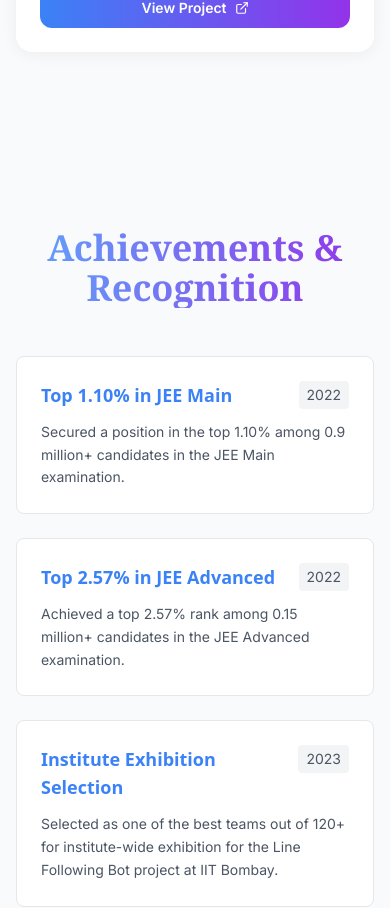
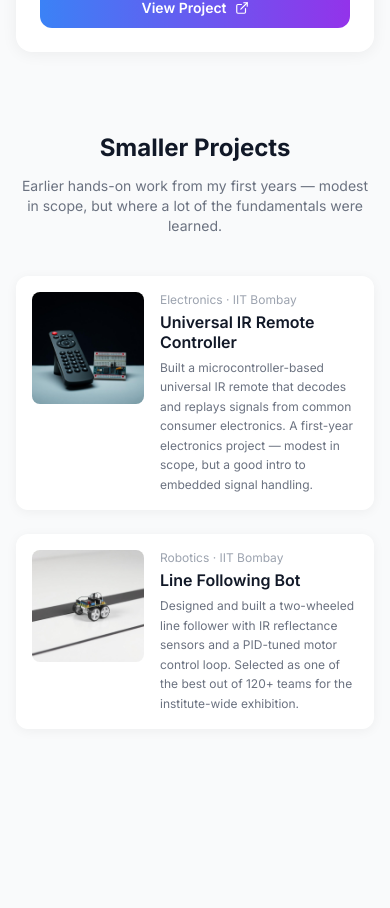
Before and after one commit to VanTenny/yoyoyo, a React (Vite) app: page / in a window 390 px wide. Shown: the part 5946-6854 px from the top of the page. Built offline with nearby package versions, Linux system fonts and the light colour scheme.

Commit message:
Changes
Co-authored-by: VanTenny <147185615+VanTenny@users.noreply.github.com>

```diff
--- a/src/components/ProjectsSection.tsx
+++ b/src/components/ProjectsSection.tsx
@@ -229,9 +229,58 @@ const ProjectsSection: React.FC<ProjectsSectionProps> = ({ darkMode }) => {
               );
             })}
           </div>
+
+          {/* Smaller projects */}
+          <div className="mt-20">
+            <div className="text-center mb-10">
+              <h3 className={`text-2xl md:text-3xl font-bold mb-3 ${darkMode ? 'text-white' : 'text-gray-900'}`}>
+                Smaller Projects
+              </h3>
+              <p className={`text-sm max-w-xl mx-auto ${darkMode ? 'text-gray-400' : 'text-gray-500'}`}>
+                Earlier hands-on work from my first years — modest in scope, but where a lot of the fundamentals were learned.
+              </p>
+            </div>
+
+            <div className="grid md:grid-cols-2 gap-6 max-w-4xl mx-auto">
+              {smallerProjects.map((project) => (
+                <div
+                  key={project.title}
+                  className={`flex gap-4 p-4 rounded-xl transition-all duration-300 hover:-translate-y-1 ${
+                    darkMode ? 'bg-gray-900 hover:bg-gray-900/80' : 'bg-white hover:shadow-lg'
+                  }`}
+                  style={{
+                    boxShadow: darkMode
+                      ? '0 2px 12px rgba(0,0,0,0.3)'
+                      : '0 2px 12px rgba(0,0,0,0.05)',
+                  }}
+                >
+                  <div className="w-28 h-28 flex-shrink-0 rounded-lg overflow-hidden">
+                    <img
+                      src={project.image}
+                      alt={project.title}
+                      loading="lazy"
+                      className="w-full h-full object-cover"
+                    />
+                  </div>
+                  <div className="flex flex-col flex-1 min-w-0">
+                    <span className={`text-xs mb-1 ${darkMode ? 'text-gray-500' : 'text-gray-400'}`}>
+                      {project.tag}
+                    </span>
+                    <h4 className={`text-base font-semibold mb-1.5 leading-tight ${darkMode ? 'text-white' : 'text-gray-900'}`}>
+                      {project.title}
+                    </h4>
+                    <p className={`text-xs leading-relaxed ${darkMode ? 'text-gray-400' : 'text-gray-500'}`}>
+                      {project.description}
+                    </p>
+                  </div>
+                </div>
+              ))}
+            </div>
+          </div>
         </div>
       </div>
     </section>
+
   );
 };
 
```
